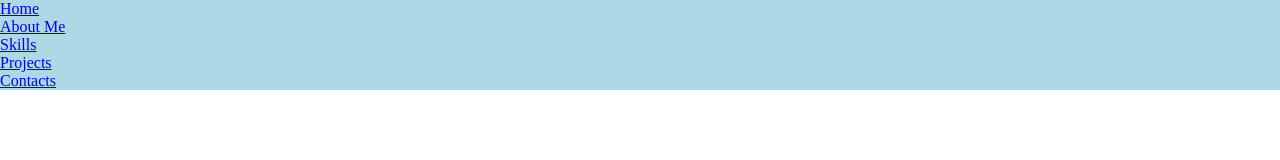
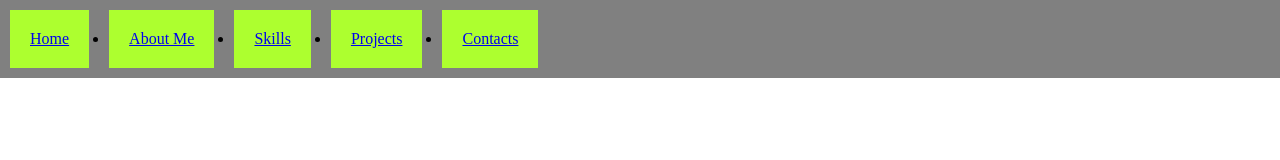
Before and after one commit to fwmansfield/PersonalPortfolio, a plain HTML site: page index.html in a window 1280 px wide. Drawn offline with Linux system fonts and the light colour scheme.

Commit message:
Updates for 2.2.3

```diff
--- a/index.html
+++ b/index.html
@@ -6,22 +6,22 @@
     <body>
         <header>
             <nav>
-                <ul class="navbar-nav me-auto mb-2 mb-lg-0">
+                <ul class="flex-container">
                 <!-- navbar-nav: Styles the navigation items inside the navbar, providing appropriate spacing and layout for the list of links. -->
 
-                    <li class="nav-item">
+                    <li>
                         <a class="nav-link" href="#">Home</a>
                     </li>
-                    <li class="nav-item">
+                    <li>
                         <a class="nav-link" href="#">About Me</a>
                     </li>
-                    <li class="nav-item">
+                    <li>
                         <a class="nav-link" href="#">Skills</a>
                     </li>
-                    <li class="nav-item">
+                    <li>
                         <a class="nav-link" href="#">Projects</a>
                     </li>
-                    <li class="nav-item">
+                    <li>
                         <a class="nav-link" href="#">Contacts</a>
                     </li>
                 </ul>
--- a/styles.css
+++ b/styles.css
@@ -8,3 +8,12 @@
 header {
     background-color: lightblue;
 }
+.flex-container {
+    display: flex;
+    background-color: gray;
+}
+li {
+    margin: 10px;
+    padding: 20px;
+    background-color: greenyellow;
+}
```
